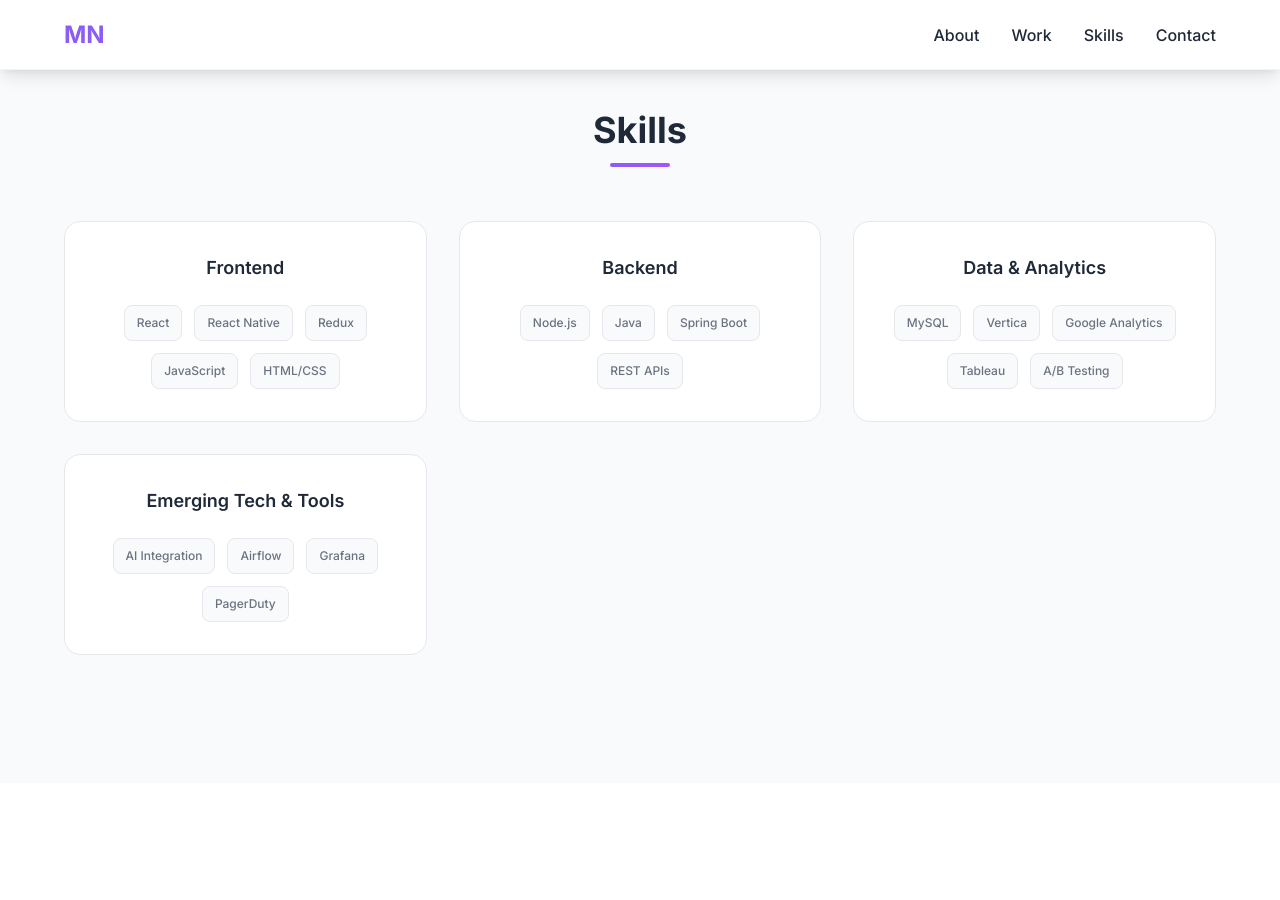
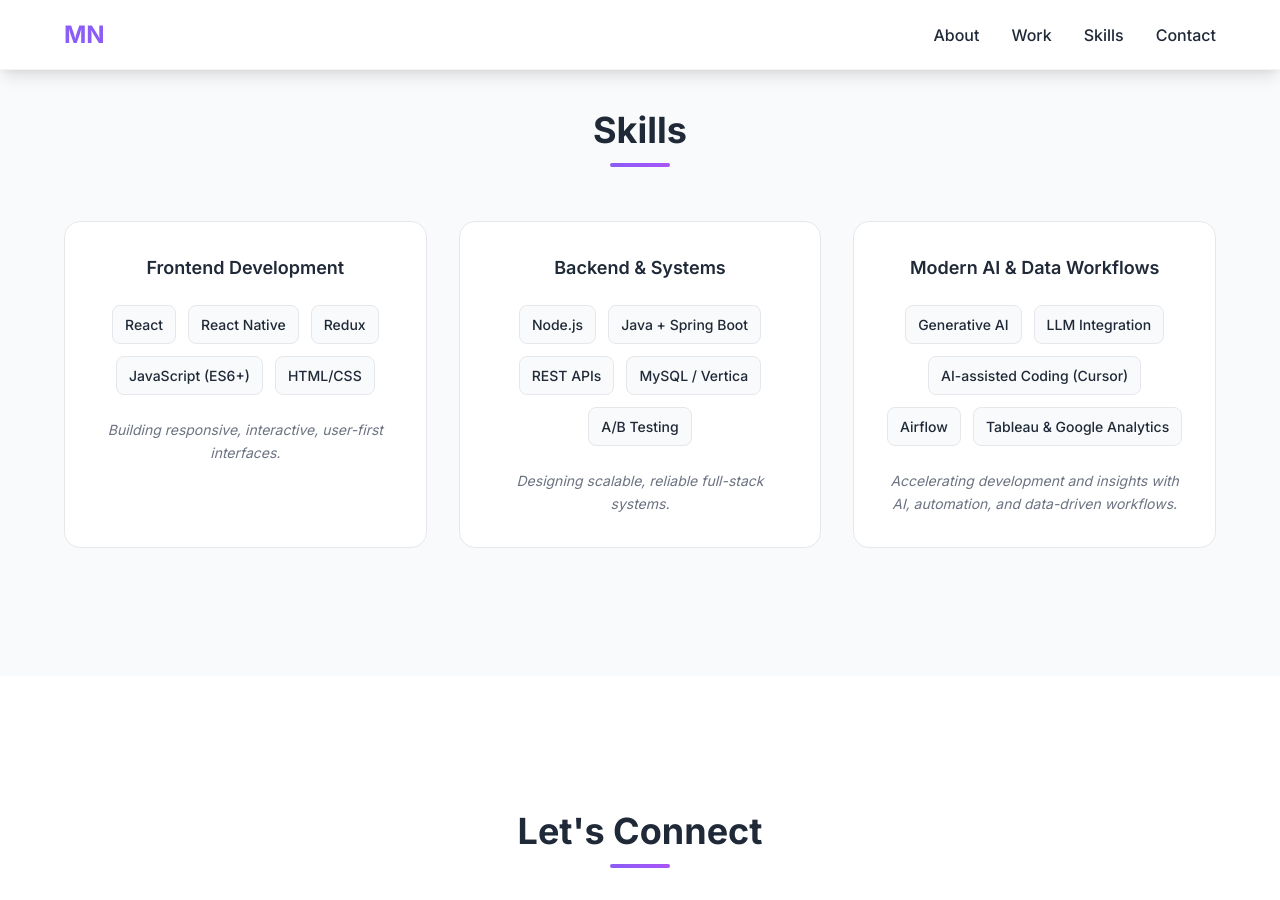
Before and after one commit to michellenavarro/michellenavarro.github.io, a Jekyll site: the page built from index.html, in a window 1280 px wide and 900 px high, scrolled down 2224 px. Built offline with Jekyll 4.4.1, drawn with Linux system fonts in a browser that asks for light colours.

Commit message:
skills and broken links

```diff
--- a/assets/css/components.css
+++ b/assets/css/components.css
@@ -152,29 +152,40 @@
     text-align: center;
 }
 
-.skill-tags {
+.skill-tech-stack {
     display: flex;
     flex-wrap: wrap;
+    align-items: center;
+    justify-content: center;
     gap: var(--spacing-sm);
-    justify-content: center;
+    margin-bottom: var(--spacing-lg);
 }
 
-.skill-tag {
+.tech-item {
     background: var(--color-background-secondary);
     border: 1px solid var(--color-border);
-    color: var(--color-text-secondary);
+    color: var(--color-text-primary);
     padding: var(--spacing-xs) var(--spacing-sm);
     border-radius: var(--border-radius-md);
-    font-size: var(--font-size-xs);
     font-weight: var(--font-weight-medium);
+    font-size: var(--font-size-sm);
     transition: var(--transition-fast);
 }
 
-.skill-tag:hover {
+.tech-item:hover {
     background: var(--color-primary);
     color: white;
     border-color: var(--color-primary);
     transform: translateY(-1px);
+}
+
+.skill-description {
+    color: var(--color-text-secondary);
+    font-size: var(--font-size-sm);
+    line-height: var(--line-height-relaxed);
+    text-align: center;
+    font-style: italic;
+    margin: 0;
 }
 
 /* Profile Picture Component */
--- a/assets/css/responsive.css
+++ b/assets/css/responsive.css
@@ -137,13 +137,18 @@
         margin-bottom: var(--spacing-md);
     }
 
-    .skill-tags {
+    .skill-tech-stack {
         gap: var(--spacing-xs);
+        margin-bottom: var(--spacing-md);
     }
 
-    .skill-tag {
+    .tech-item {
         font-size: var(--font-size-xs);
         padding: var(--spacing-xs) var(--spacing-xs);
+    }
+
+    .skill-description {
+        font-size: var(--font-size-xs);
     }
 }
 
--- a/index.html
+++ b/index.html
@@ -111,46 +111,41 @@
 
         <div class="skills-categories" data-aos="fade-up" data-aos-delay="200">
             <div class="skill-category-card">
-                <h3 class="skill-category-title">Frontend</h3>
-                <div class="skill-tags">
-                    <span class="skill-tag">React</span>
-                    <span class="skill-tag">React Native</span>
-                    <span class="skill-tag">Redux</span>
-                    <span class="skill-tag">JavaScript</span>
-                    <span class="skill-tag">HTML/CSS</span>
+                <h3 class="skill-category-title">Frontend Development</h3>
+                <div class="skill-tech-stack">
+                    <span class="tech-item">React</span>
+                    <span class="tech-item">React Native</span>
+                    <span class="tech-item">Redux</span>
+                    <span class="tech-item">JavaScript (ES6+)</span>
+                    <span class="tech-item">HTML/CSS</span>
                 </div>
+                <p class="skill-description">Building responsive, interactive, user-first interfaces.</p>
             </div>
 
             <div class="skill-category-card">
-                <h3 class="skill-category-title">Backend</h3>
-                <div class="skill-tags">
-                    <span class="skill-tag">Node.js</span>
-                    <span class="skill-tag">Java</span>
-                    <span class="skill-tag">Spring Boot</span>
-                    <span class="skill-tag">REST APIs</span>
+                <h3 class="skill-category-title">Backend & Systems</h3>
+                <div class="skill-tech-stack">
+                    <span class="tech-item">Node.js</span>
+                    <span class="tech-item">Java + Spring Boot</span>
+                    <span class="tech-item">REST APIs</span>
+                    <span class="tech-item">MySQL / Vertica</span>
+                    <span class="tech-item">A/B Testing</span>
                 </div>
+                <p class="skill-description">Designing scalable, reliable full-stack systems.</p>
             </div>
 
             <div class="skill-category-card">
-                <h3 class="skill-category-title">Data & Analytics</h3>
-                <div class="skill-tags">
-                    <span class="skill-tag">MySQL</span>
-                    <span class="skill-tag">Vertica</span>
-                    <span class="skill-tag">Google Analytics</span>
-                    <span class="skill-tag">Tableau</span>
-                    <span class="skill-tag">A/B Testing</span>
+                <h3 class="skill-category-title">Modern AI & Data Workflows</h3>
+                <div class="skill-tech-stack">
+                    <span class="tech-item">Generative AI</span>
+                    <span class="tech-item">LLM Integration</span>
+                    <span class="tech-item">AI-assisted Coding (Cursor)</span>
+                    <span class="tech-item">Airflow</span>
+                    <span class="tech-item">Tableau & Google Analytics</span>
                 </div>
+                <p class="skill-description">Accelerating development and insights with AI, automation, and data-driven workflows.</p>
             </div>
 
-            <div class="skill-category-card">
-                <h3 class="skill-category-title">Emerging Tech & Tools</h3>
-                <div class="skill-tags">
-                    <span class="skill-tag">AI Integration</span>
-                    <span class="skill-tag">Airflow</span>
-                    <span class="skill-tag">Grafana</span>
-                    <span class="skill-tag">PagerDuty</span>
-                </div>
-            </div>
         </div>
     </div>
 </section>
@@ -164,7 +159,7 @@
                 I'm always interested in new opportunities and exciting projects. Let's discuss how we can work together to build something amazing.
             </p>
             <div class="contact-buttons">
-                <a href="mailto:hello@michellenavarro.com" class="btn btn-primary">
+                <a href="mailto:michellenavarro83@gmail.com" class="btn btn-primary">
                     <span>Get In Touch</span>
                     <svg class="btn-icon" width="20" height="20" viewBox="0 0 20 20" fill="none">
                         <path d="M3 8L10 15L17 8" stroke="currentColor" stroke-width="2" stroke-linecap="round" stroke-linejoin="round"/>
@@ -188,9 +183,7 @@
         <div class="footer-content">
             <p class="footer-text">&copy; {{ site.time | date: "%Y" }} Michelle Navarro. All rights reserved.</p>
             <div class="footer-links">
-                <a href="#" class="footer-link">LinkedIn</a>
-                <a href="#" class="footer-link">GitHub</a>
-                <a href="#" class="footer-link">Twitter</a>
+                <a href="https://github.com/michellenavarro" class="footer-link">GitHub</a>
             </div>
         </div>
     </div>
```
